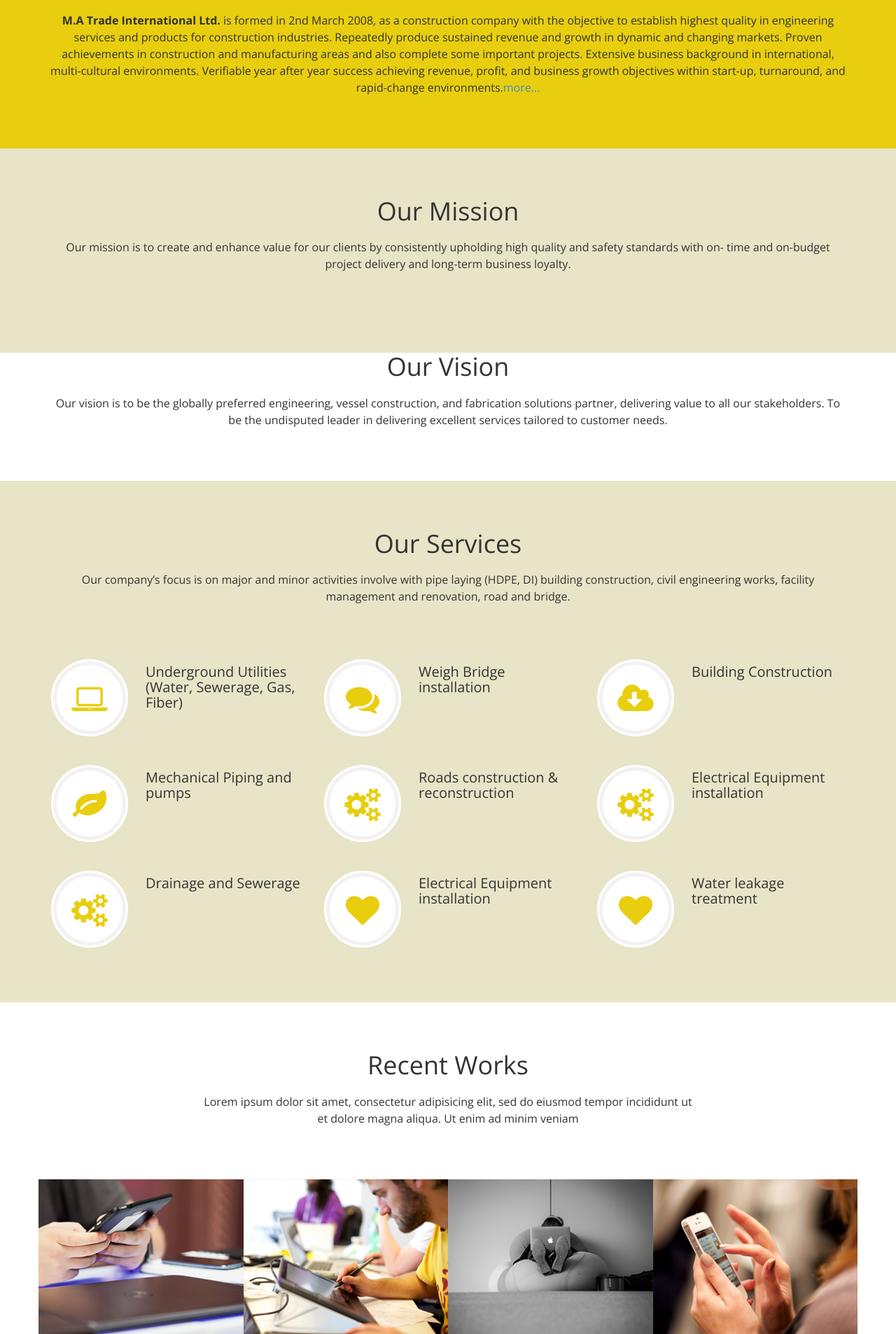
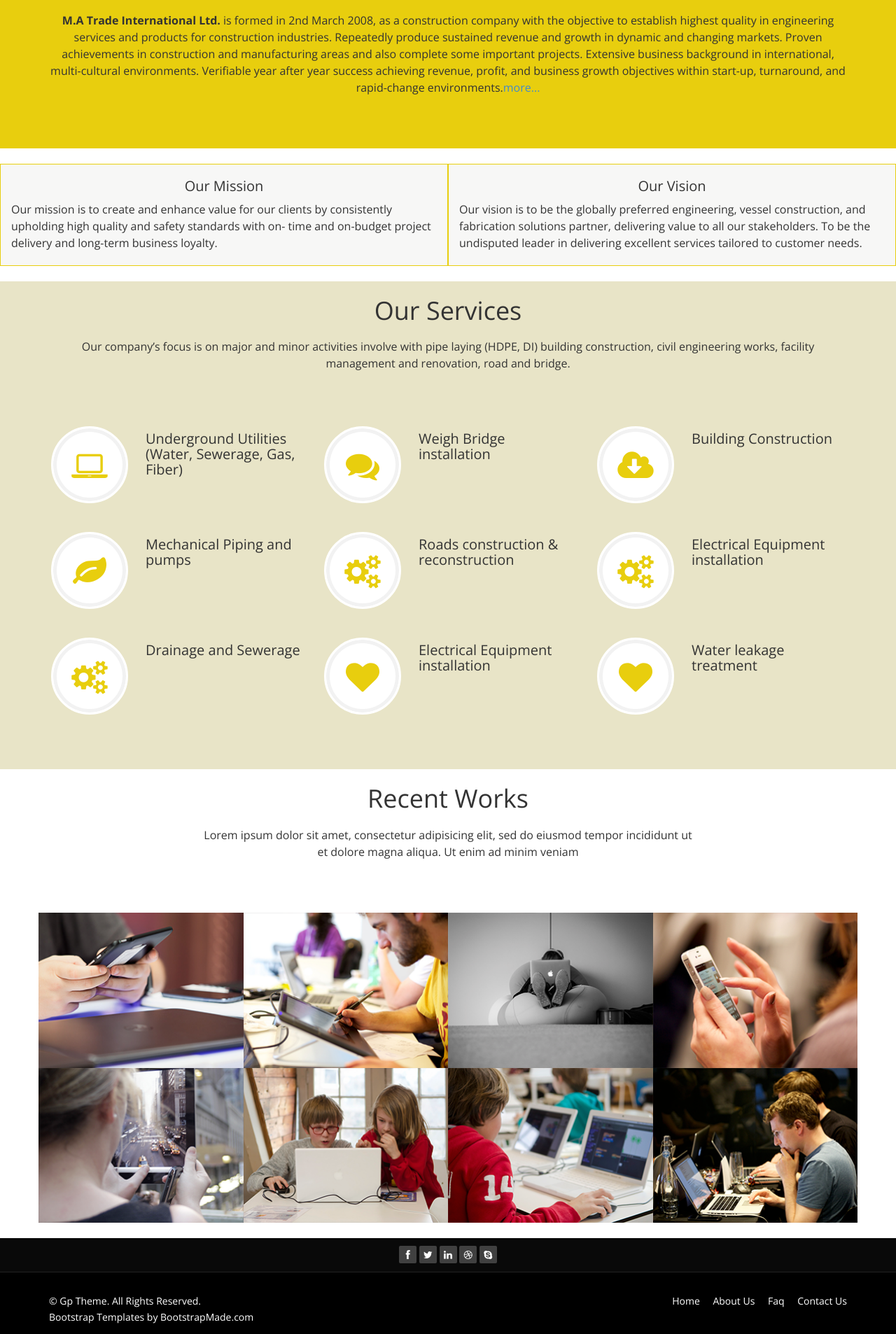
Before and after one commit to ashoag/ma-trade, a PHP site: page / in a window 1280 px wide. Shown: the part 673-2579 px from the top of the page at 70% size. Run offline with PHP 8.4, Linux system fonts and the light colour scheme.

Commit message:
home page style

```diff
--- a/css/style.css
+++ b/css/style.css
@@ -31,6 +31,17 @@
 h2{
   font-size: 20px;
 }
+#mission-vision h2{
+        font-size: 20px;
+    text-align: center;
+}
+.vission{
+        border: 1px solid #e8ce0e;
+            background-color: #f7f7f6;
+}
+.mission{ border: 1px solid #e8ce0e;
+             background-color: #f7f7f6;
+}
 
 h3{
   font-size: 16px;
@@ -115,7 +126,7 @@
 }
 
 body > section {
-  padding: 70px 0;
+  padding: 22px 0;
 
 }
 .about-us {
--- a/pages/main.php
+++ b/pages/main.php
@@ -56,9 +56,12 @@
 </div>
 
 <!-----end about us-->
-        <section id="feature">
-            <div class="container">
-                <div class="center wow fadeInDown">
+<section id="mission-vision">
+    <div class="container-fluid">
+        <div class="row">
+
+            <div class="col-sm-6 col-md-6 mission">
+                <div class=" wow fadeInDown">
                     <h2>Our Mission</h2>
                     <p class="lead">Our mission is to create and enhance value for our clients by
 
@@ -71,11 +74,8 @@
                 <!--/.row-->
             </div>
             <!--/.container-->
-        </section>
-        <!--/#feature-->
-        <div id="vision">
-            <div class="container">
-                <div class="center wow fadeInDown">
+            <div class="col-sm-6 col-md-6 vission">
+                <div class=" wow fadeInDown">
                     <h2>Our Vision</h2>
                     <p class="lead">Our vision is to be the globally preferred
                         engineering, vessel construction, and
@@ -89,8 +89,11 @@
 
                 <!--/.row-->
             </div>
-            <!--/.container-->
         </div>
+    </div>
+</section>
+<!--/#feature-->
+
 
 
 <!-----end about us-->
```
Lines whose indentation alone changed are shown as unchanged.
